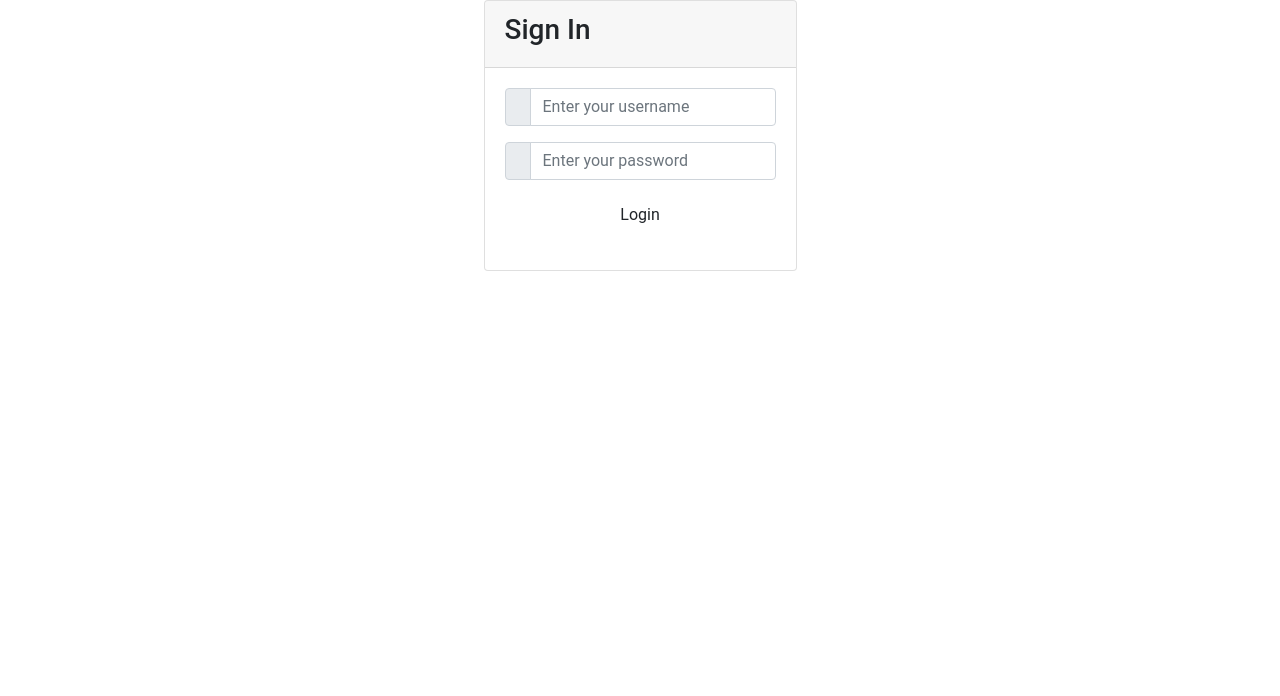
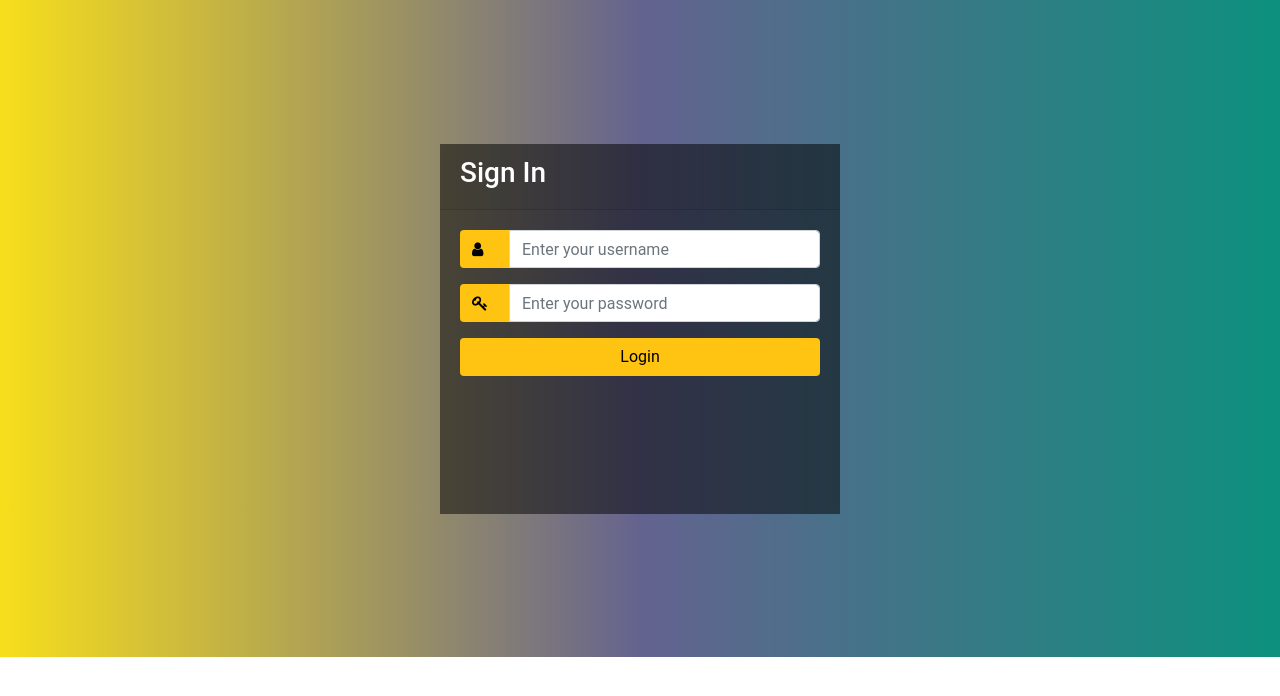
Before and after one commit to sagar0937/xor-mart-app, a React (Create React App) app: page / in a window 1280 px wide. Shown: the top 696 px of the page. Built offline with nearby package versions, Linux system fonts and the light colour scheme.

Commit message:
added missing css

```diff
--- a/src/components/Login.css
+++ b/src/components/Login.css
@@ -20,7 +20,7 @@ height: 100%;
 align-content: center;
 }
 
-.card{
+.card-login{
 height: 370px;
 margin-top: auto;
 margin-bottom: auto;
--- a/src/components/Validate.js
+++ b/src/components/Validate.js
@@ -3,7 +3,10 @@ import { Formik } from "formik";
 //import { Link , Redirect,useHistory  } from 'react-router-dom';
 // import * as EmailValidator from "email-validator";
 import * as Yup from "yup";
+import 'font-awesome/css/font-awesome.min.css'
 import './Validate.css'
+import './Login.css';
+
 
  export const ValidatedLoginForm = (props) => (
 
@@ -70,7 +73,7 @@ import './Validate.css'
       return (
           <>
         <div className="d-flex justify-content-center custom-login-wrp">
-        <div className="card">
+        <div className="card-login">
           <div className="card-header">
             <h3>Sign In</h3>
           </div>
```
